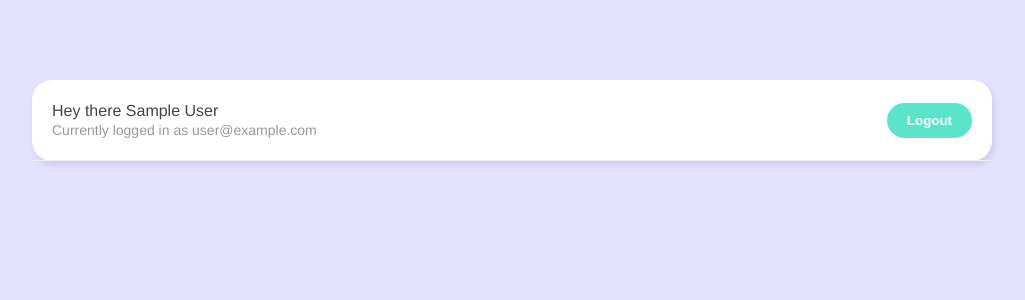
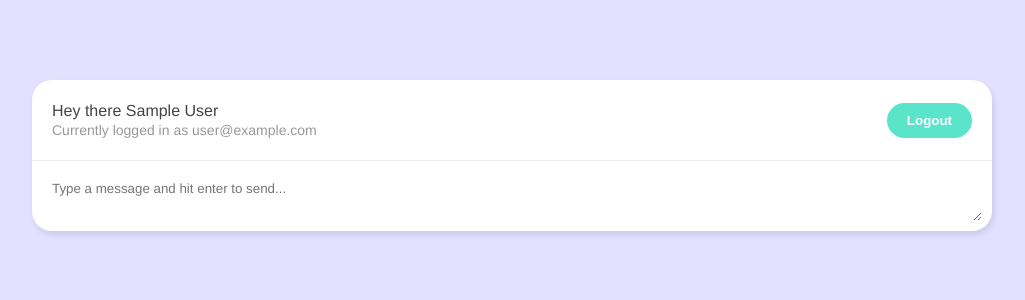
Before and after one commit to NicolasLeigh/vue-firebase, a Vue app in the folder 08/live-chat/: page /chatroom in a window 1280 px wide. Shown: the top 300 px of the page, without its empty margins (128-1153 px from the left). Built offline with nearby package versions, Linux system fonts and the light colour scheme; no server answers; sample sign-in values are in the browser's storage.

Commit message:
create NewChatForm

```diff
--- /dev/null
+++ b/08/live-chat/src/components/NewChatForm.vue
@@ -0,0 +1,51 @@
+<template>
+  <form>
+    <textarea
+      placeholder="Type a message and hit enter to send..."
+      v-model="message"
+      @keypress.enter.prevent="handleSubmit"
+    >
+    </textarea>
+  </form>
+</template>
+
+<script>
+import { ref } from "vue";
+import getUser from "../composables/getUser";
+import { Timestamp } from "firebase/firestore";
+export default {
+  setup() {
+    const { user } = getUser();
+    const message = ref("");
+
+    const handleSubmit = async () => {
+      const chat = {
+        name: user.value.displayName,
+        message: message.value,
+        createdAt: Timestamp.now(),
+      };
+      console.log(chat);
+      message.value = "";
+    };
+
+    return { message, handleSubmit };
+  },
+};
+</script>
+
+<style scoped>
+form {
+  margin: 10px;
+}
+textarea {
+  width: 100%;
+  max-width: 100%;
+  margin-bottom: 6px;
+  padding: 10px;
+  box-sizing: border-box;
+  border: 0;
+  border-radius: 20px;
+  font-family: inherit;
+  outline: none;
+}
+</style>
--- a/08/live-chat/src/views/Chatroom.vue
+++ b/08/live-chat/src/views/Chatroom.vue
@@ -1,16 +1,18 @@
 <template>
   <div class="container">
     <Navbar />
+    <NewChatForm />
   </div>
 </template>
 
 <script>
+import NewChatForm from "../components/NewChatForm.vue";
 import Navbar from "../components/Navbar.vue";
 import getUser from "../composables/getUser";
 import { watch } from "vue";
 import { useRouter } from "vue-router";
 export default {
-  components: { Navbar },
+  components: { Navbar, NewChatForm },
   setup() {
     const { user } = getUser();
     const router = useRouter();
```
